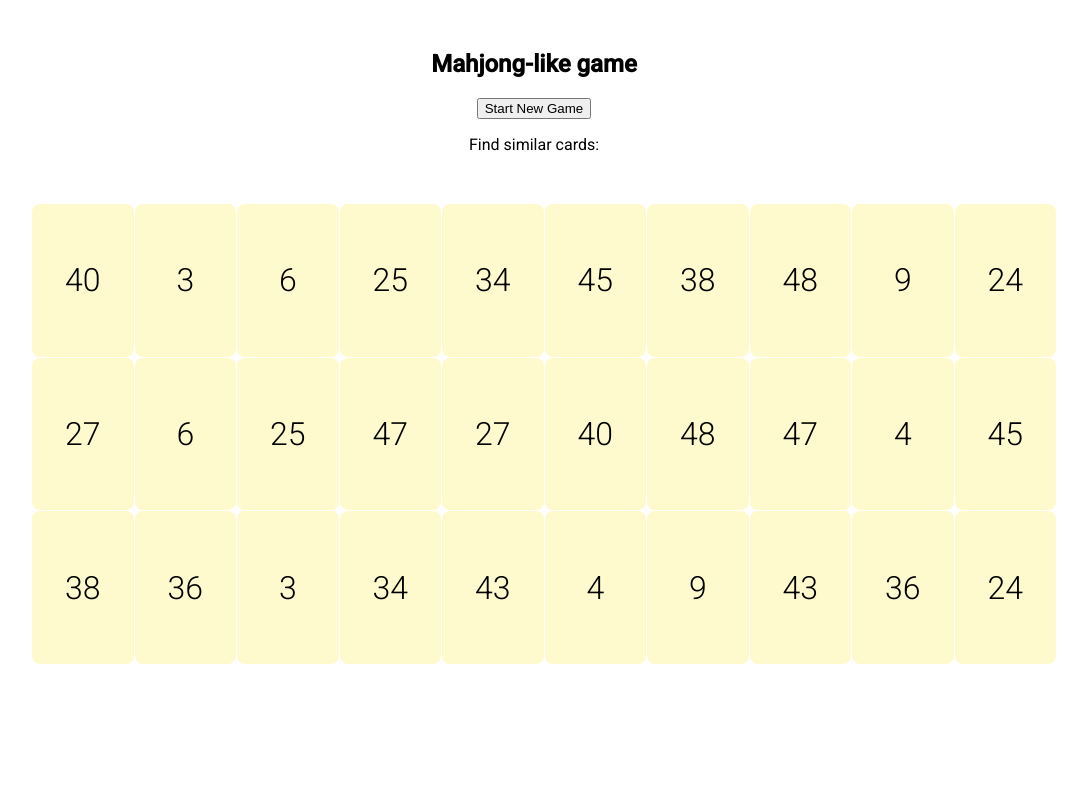
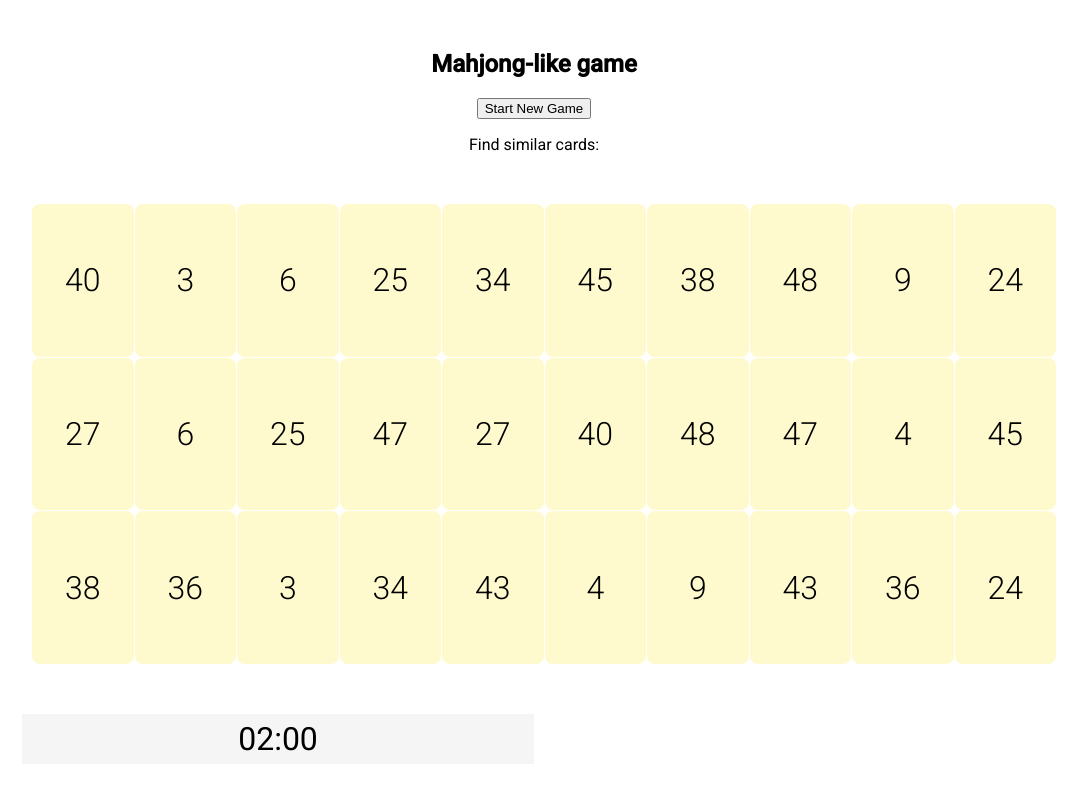
Before and after one commit to tetty2005/MahjongGame, an Angular app: page / in a window 1280 px wide. Both pictures are taken after a click on the button "Start New Game". Shown: the top 790 px of the page, without its empty margins (28-1115 px from the left). Built offline with nearby package versions, Linux system fonts and the light colour scheme.

Commit message:
add timer & game service

```diff
--- a/src/app/app.component.html
+++ b/src/app/app.component.html
@@ -1,8 +1,14 @@
 <div class="title">
   <h2>Mahjong-like game</h2>
   <button (click)="onStart()">Start New Game</button>
-  <p *ngIf="isGameStarted">Find similar cards:</p>
+  <p *ngIf="gameMode">Find similar cards:</p>
 </div>
-<div class="board-container" *ngIf="isGameStarted">
+<div class="board-wrapper" *ngIf="gameMode">
   <app-board></app-board>
 </div>
+<div class="timer-wrapper" [class.hidden]="!gameMode">
+  <app-timer></app-timer>
+</div>
+<div class="result-wrapper">
+  {{resultMessage}}
+</div>
--- a/src/app/app.component.scss
+++ b/src/app/app.component.scss
@@ -4,7 +4,22 @@
   text-align: center;
 }
 
-.board-container {
+.board-wrapper {
   width: 80%;
   margin: 50px;
 }
+
+.timer-wrapper {
+  width: 40%;
+  margin-left: 50px;
+  height: 50px;
+  display: inline-flex;
+  background-color: whitesmoke;
+  font-size: 32px;
+  justify-content: center;
+  align-items: center;
+
+  &.hidden {
+    display: none;
+  }
+}
--- a/src/app/app.component.ts
+++ b/src/app/app.component.ts
@@ -1,4 +1,6 @@
 import { Component } from '@angular/core';
+import { GameService } from './game.service';
+import { Subscription } from 'rxjs';
 
 @Component({
   selector: 'app-root',
@@ -6,9 +8,30 @@ import { Component } from '@angular/core';
   styleUrls: ['./app.component.scss']
 })
 export class AppComponent {
-  public isGameStarted = false;
+  public gameMode = false;
+  public resultMessage = '';
+  private subscription: Subscription;
+
+  constructor(private gameService: GameService) { }
 
   public onStart() {
-    this.isGameStarted = true;
+    this.subscribe();
+    this.gameMode = true;
+    this.resultMessage = '';
+    this.gameService.modeChanged.next('on');
+  }
+
+  private subscribe() {
+    this.subscription = this.gameService.modeChanged.subscribe(
+      mode => {
+        if (mode === 'time ended') {
+          this.gameMode = false;
+          this.resultMessage = 'Your time is ended!';
+          this.onStop();
+        }});
+  }
+
+  private onStop() {
+    this.subscription.unsubscribe();
   }
 }
--- a/src/app/app.module.ts
+++ b/src/app/app.module.ts
@@ -1,17 +1,18 @@
 import { BrowserModule } from '@angular/platform-browser';
 import { NgModule } from '@angular/core';
-
 import { AppComponent } from './app.component';
 import { BoardComponent } from './board/board.component';
 import { BrowserAnimationsModule } from '@angular/platform-browser/animations';
 import { MatGridListModule } from '@angular/material/grid-list';
 import { CardComponent } from './board/card/card.component';
+import { TimerComponent } from './timer/timer.component';
 
 @NgModule({
   declarations: [
     AppComponent,
     BoardComponent,
-    CardComponent
+    CardComponent,
+    TimerComponent
   ],
   imports: [
     BrowserModule,
--- a/src/app/board/board.component.scss
+++ b/src/app/board/board.component.scss
@@ -9,7 +9,7 @@
   &:hover {
     border: 2px solid white;
     transform: translateY(-3px);
-    box-shadow: 0 4px 17px rgba(black, 0.5);
+    box-shadow: 0 4px 17px rgba(black, 0.25);
     z-index: 10;
   }
 
--- a/src/app/board/board.component.ts
+++ b/src/app/board/board.component.ts
@@ -1,5 +1,6 @@
 import { Component, OnInit } from '@angular/core';
 import { Card } from './card/card.model';
+import { GameService } from '../game.service';
 
 @Component({
   selector: 'app-board',
@@ -11,7 +12,7 @@ export class BoardComponent implements OnInit {
   public openCardsAmount = 0;
   public cards: Card[] = [];
 
-  constructor() { }
+  constructor(private gameService: GameService) { }
 
   ngOnInit() {
     this.generateCards();
@@ -35,6 +36,7 @@ export class BoardComponent implements OnInit {
     setTimeout(() => {
       this.cards.forEach(card => card.state = 'close');
       this.openCardsAmount = 0;
+      this.gameService.modeChanged.next('started');
     }, 4000);
   }
 
--- /dev/null
+++ b/src/app/game.service.ts
@@ -0,0 +1,10 @@
+import { Injectable } from '@angular/core';
+import { Subject } from 'rxjs';
+
+@Injectable({
+  providedIn: 'root',
+})
+
+export class GameService {
+  public modeChanged: Subject<string> = new Subject<string>();
+}
--- /dev/null
+++ b/src/app/timer/timer.component.html
@@ -0,0 +1,3 @@
+<div>
+  <span class="timer">{{currentTime}}</span>
+</div>
--- /dev/null
+++ b/src/app/timer/timer.component.ts
@@ -0,0 +1,51 @@
+import { Component, OnInit } from '@angular/core';
+import { Observable, interval, Subscription } from 'rxjs';
+import { GameService } from '../game.service';
+import { map } from 'rxjs/operators';
+
+@Component({
+  selector: 'app-timer',
+  templateUrl: './timer.component.html',
+  styleUrls: ['./timer.component.css']
+})
+export class TimerComponent implements OnInit {
+  private gameDuration = 120;
+  private currentTime = '';
+  private subscriptions: Subscription[] = [];
+
+  constructor(private gameService: GameService) { console.log('timer constructor'); }
+
+  ngOnInit(): void {
+    this.gameService.modeChanged.subscribe(
+      mode => mode === 'started' ? this.start() : this.stop()
+    );
+  }
+
+  private start(): void {
+    this.currentTime = this.formatValue(this.gameDuration);
+    const time: Observable<number> = interval(1000);
+    this.subscriptions.push(time
+        .pipe(map(v => this.gameDuration - (v + 1)))
+        .subscribe(v => {
+          this.currentTime = this.formatValue(v);
+          if (this.currentTime === '00:00') {
+            this.gameService.modeChanged.next('time ended');
+          }
+        })
+    );
+  }
+
+  private formatValue(v): string {
+    const minutes = Math.floor(v / 60);
+    const formattedMinutes = '' + (minutes > 9 ? minutes : '0' + minutes);
+    const seconds = v % 60;
+    const formattedSeconds = '' + (seconds > 9 ? seconds : '0' + seconds);
+
+    return `${formattedMinutes}:${formattedSeconds}`;
+  }
+
+  private stop(): void {
+    this.subscriptions.forEach(s => s.unsubscribe());
+    this.currentTime = this.formatValue(this.gameDuration);
+  }
+}
```
Also changed, not shown: src/app/timer/timer.component.css (added).
